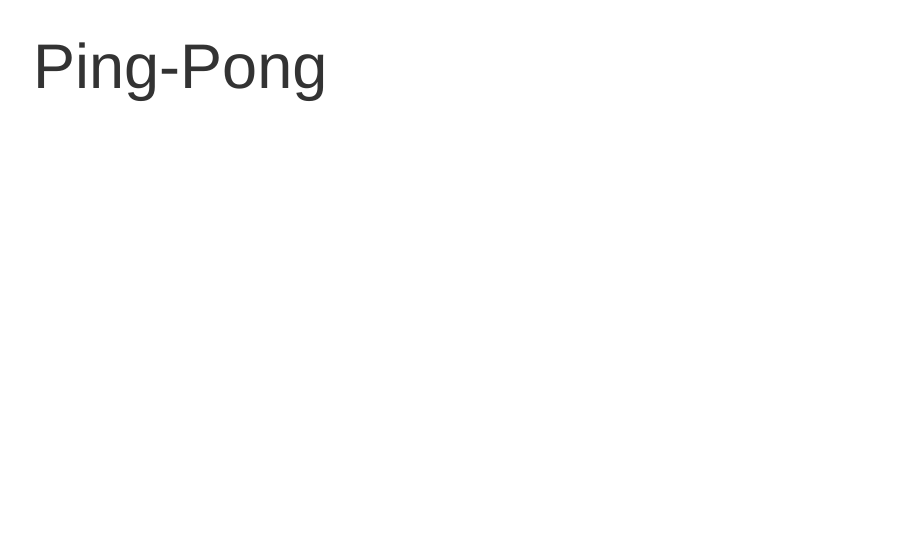
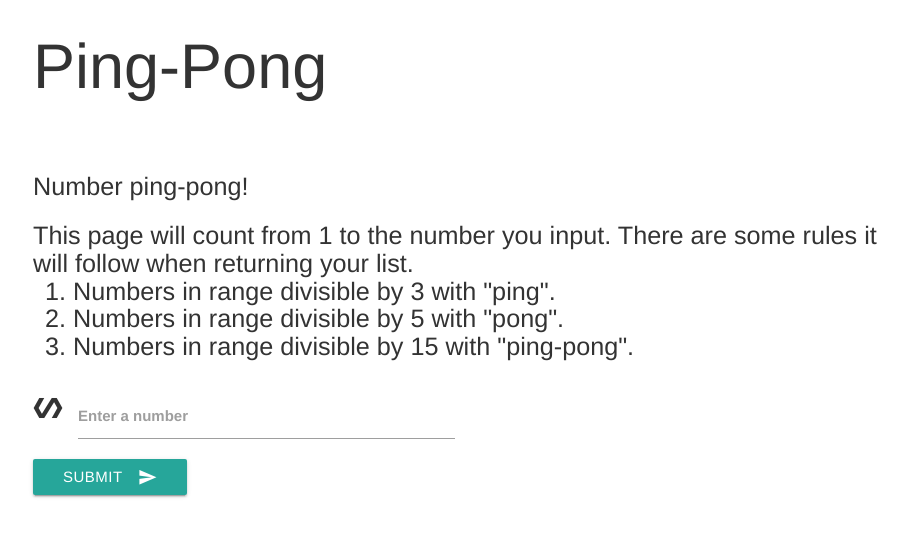
Before and after one commit to Erikzaksf/pingPong, a plain HTML site: page index.html in a window 1280 px wide. Shown: the whole page, without its empty margins (174-1082 px from the left). Drawn offline with nearby package versions, Linux system fonts and the light colour scheme.

Commit message:
add input form and submit button and header text

```diff
--- a/css/styles.css
+++ b/css/styles.css
@@ -0,0 +1,3 @@
+h2{
+  font: bold
+}
--- a/index.html
+++ b/index.html
@@ -9,6 +9,7 @@
     </script>
     <script src="https://cdnjs.cloudflare.com/ajax/libs/materialize/0.100.1/js/materialize.min.js"></script>
     <link rel="stylesheet" href="https://cdnjs.cloudflare.com/ajax/libs/materialize/0.100.1/css/materialize.min.css">
+    <link href="https://fonts.googleapis.com/icon?family=Material+Icons" rel="stylesheet">
     <link rel="stylesheet" href="css/styles.css">
     <script src="js/scripts.js" charset="utf-8"></script>
     <title>pingPong</title>
@@ -16,7 +17,29 @@
   <body>
     <div class="container">
       <h1>Ping-Pong</h1>
+      <br>
+      <h2 class="flow-text">Number ping-pong!</h2>
+      <h3 class="flow-text">This page will count from 1 to the number you input. There are some rules it will
+        follow when returning your  list.
+        <br>
+        <ol>
+          <li>Numbers in range divisible by 3 with "ping".</li>
+          <li>Numbers in range divisible by 5 with "pong".</li>
+          <li>Numbers in range divisible by 15 with "ping-pong".</li>
+        </ol>
+       </h3>
+      <div class="row">
+        <form class="col s12">
+          <div class="row">
+            <div class="input-field col s6">
+              <i class="material-icons prefix">polymer</i>
+              <input id="icon_prefix" type="text" class="validate">
+              <label for="icon_prefix">Enter a number</label>
+              <button class="btn waves-effect waves-light" type="submit" name="action">Submit
+              <i class="material-icons right">send</i>
+  </button>
 
+        </div>
     </div>
 
   </body>
```
